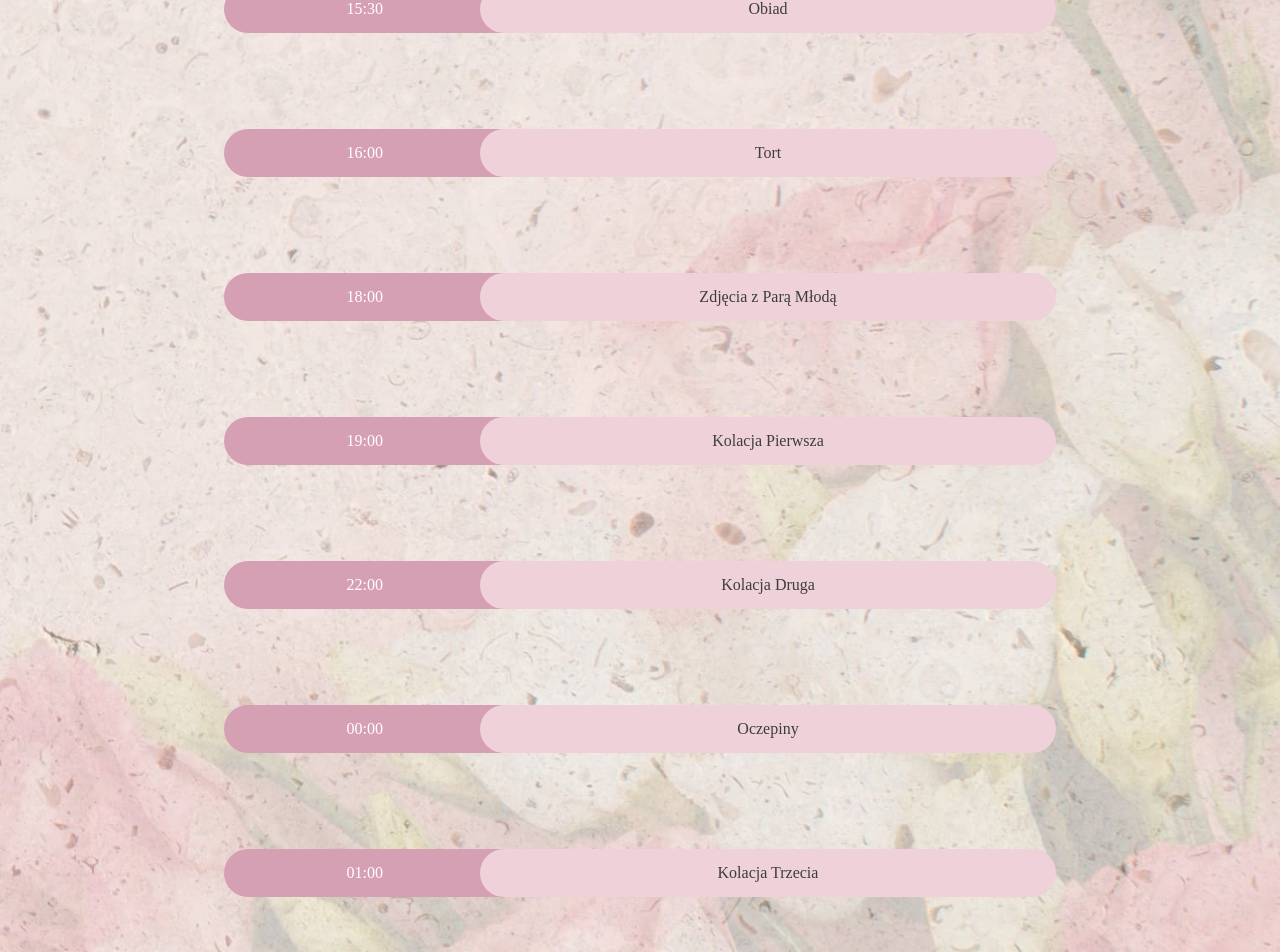
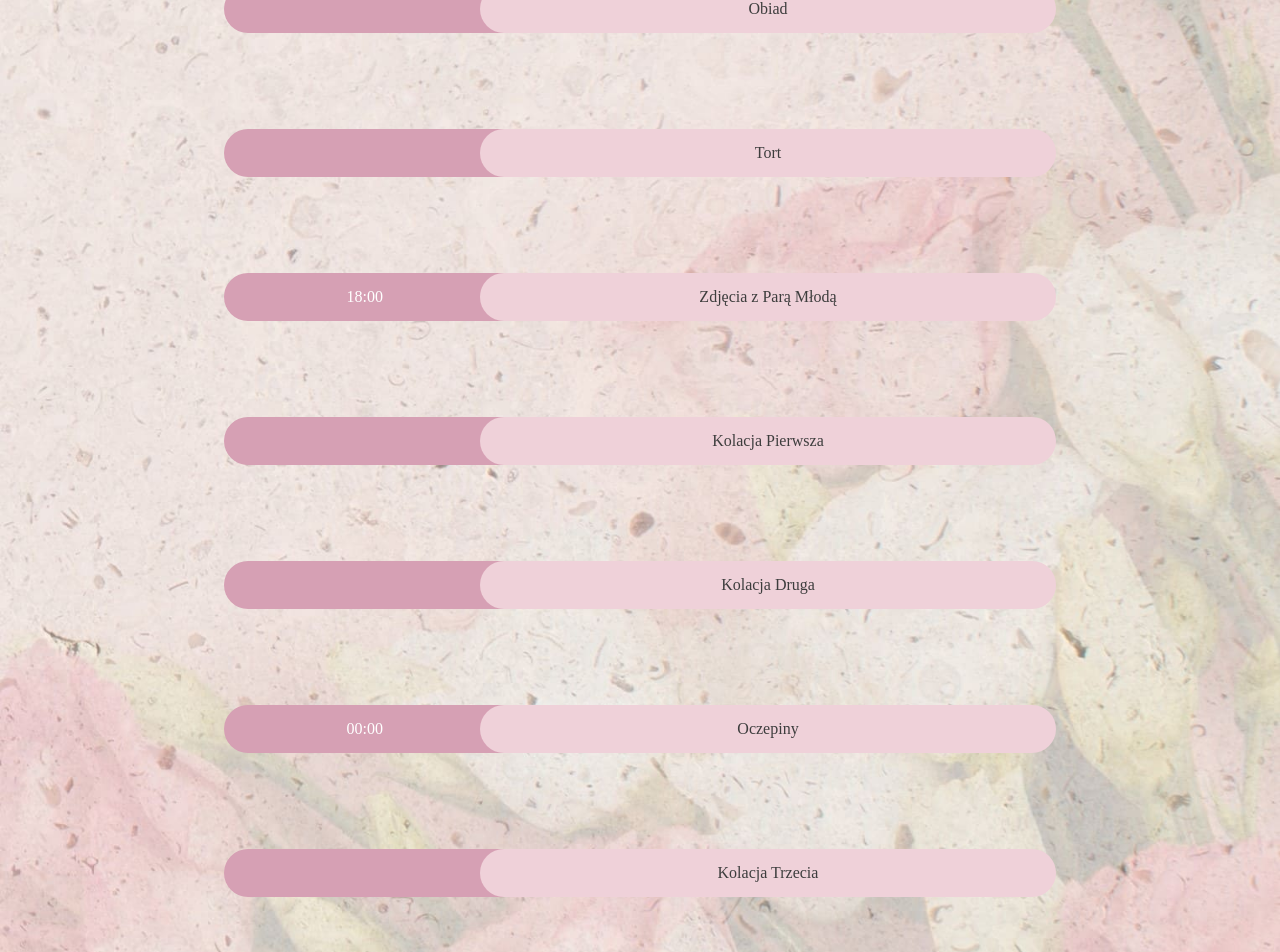
Before and after one commit to PiotrekkP/kpwedding, a React (Create React App) app: page /plan-wesela in a window 1280 px wide. Shown: the part 980-1932 px from the top of the page. Built offline with nearby package versions, Linux system fonts and the light colour scheme.

Commit message:
hours removed

```diff
--- a/src/WeddingPlan.js
+++ b/src/WeddingPlan.js
@@ -19,19 +19,19 @@ const WeddingPlan = () => {
         <p className="p-wedding-plan-left-hours">15:00</p>
         <p className="p-wedding-plan-right-info">Oranżeria Przyjęcia</p>
         <p className="p-wedding-plan-right-info2">W Komorowie</p>
-        <p className="p-wedding-plan-left-hours">15:30</p>
+        <p className="p-wedding-plan-left-hours"></p>
         <p className="p-wedding-plan-right-info">Obiad</p>
-        <p className="p-wedding-plan-left-hours">16:00</p>
+        <p className="p-wedding-plan-left-hours"></p>
         <p className="p-wedding-plan-right-info">Tort</p>
         <p className="p-wedding-plan-left-hours">18:00</p>
         <p className="p-wedding-plan-right-info">Zdjęcia z Parą Młodą</p>
-        <p className="p-wedding-plan-left-hours">19:00</p>
+        <p className="p-wedding-plan-left-hours"></p>
         <p className="p-wedding-plan-right-info">Kolacja Pierwsza</p>
-        <p className="p-wedding-plan-left-hours">22:00</p>
+        <p className="p-wedding-plan-left-hours"></p>
         <p className="p-wedding-plan-right-info">Kolacja Druga</p>
         <p className="p-wedding-plan-left-hours">00:00</p>
         <p className="p-wedding-plan-right-info">Oczepiny</p>
-        <p className="p-wedding-plan-left-hours">01:00</p>
+        <p className="p-wedding-plan-left-hours"></p>
         <p className="p-wedding-plan-right-info">Kolacja Trzecia</p>
         <p className="p-contact-details-kinga-wp"><a className='a-tel' href='tel:+48504386599'>Kinga +48 504 386 599</a></p>
       <p className="p-contact-details-patryk-wp"><a className='a-tel' href='tel:+48666174152'>Patryk +48 666 174 152</a></p>
```
